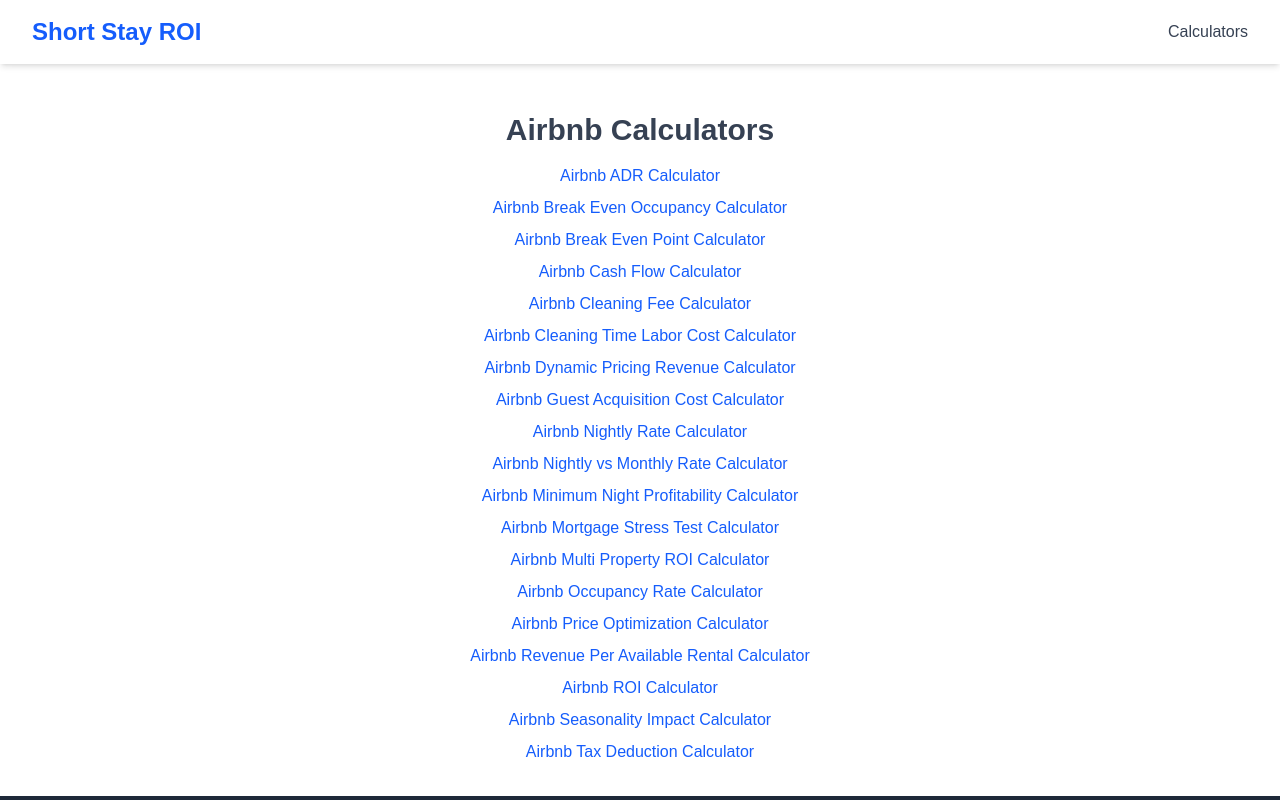
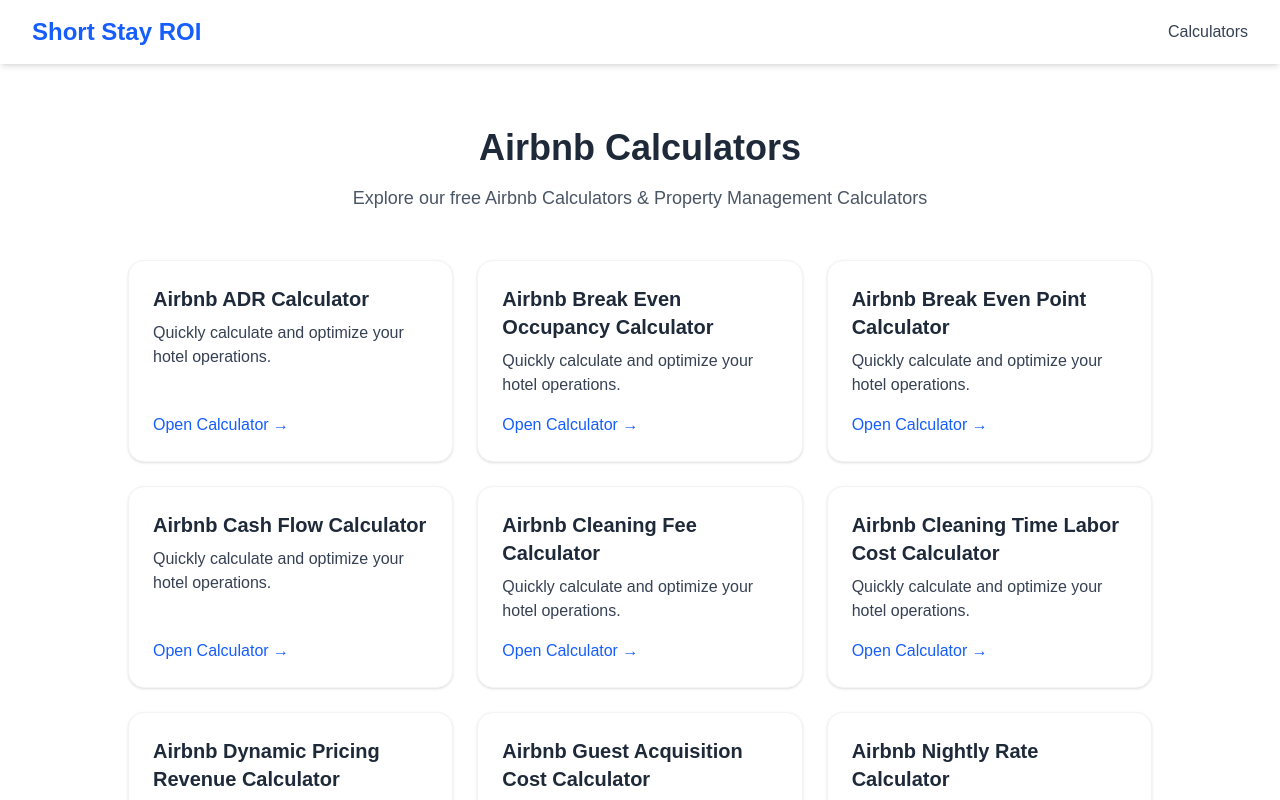
Before and after one commit to Cynthiaaa/shortstayroi-nextjs, a Next.js app: page /calculators/airbnb-calculators in a window 1280 px wide. Shown: the top 800 px of the page. Built offline with nearby package versions, Linux system fonts and the light colour scheme.

Commit message:
fix category page layout

```diff
--- a/app/calculators/[category]/page.tsx
+++ b/app/calculators/[category]/page.tsx
@@ -1,29 +1,51 @@
+import Link from "next/link";
+import { notFound } from "next/navigation";
 import { categories } from "@/lib/calculators";
-import { notFound } from "next/navigation";
 
 interface Props {
-  params: { category: string };
+  params: Promise<{ category: string }>;
 }
 
 export default async function CategoryPage({ params }: Props) {
-  // If params is a promise, you can safely await it
   const { category } = await params;
 
-  const cat = categories.find(c => c.slug === category);
+  const cat = categories.find((c) => c.slug === category);
   if (!cat) return notFound();
 
   return (
-    <div className="max-w-3xl mx-auto px-4 text-center mt-8 text-gray-700">
-      <h1 className="text-3xl font-bold mb-4">{cat.name}</h1>
-      <ul className="space-y-2">
-        {cat.calculators.map(calc => (
-          <li key={calc.slug}>
-            <a href={`/calculators/${cat.slug}/${calc.slug}`} className="text-blue-600 hover:underline">
+    <main className="max-w-6xl mx-auto px-4 sm:px-8 lg:px-16 py-12 text-gray-700">
+      {/* Header */}
+      <div className="text-center mb-12">
+        <h1 className="text-3xl sm:text-4xl font-bold mb-4 text-gray-800">
+          {cat.name}
+        </h1>
+        <p className="text-lg text-gray-600">
+          Explore our free {cat.name} & Property Management Calculators
+        </p>
+      </div>
+
+      {/* Grid of calculators */}
+      <div className="grid grid-cols-1 sm:grid-cols-2 lg:grid-cols-3 gap-6">
+        {cat.calculators.map((calc) => (
+          <article
+            key={calc.slug}
+            className="bg-white border border-gray-100 rounded-2xl shadow-sm hover:shadow-md transition p-6 flex flex-col"
+          >
+            <h2 className="text-xl font-semibold text-gray-800 mb-2">
               {calc.name}
-            </a>
-          </li>
+            </h2>
+            <p className="text-gray-700 flex-grow">
+              {calc.description || "Quickly calculate and optimize your hotel operations."}
+            </p>
+            <Link
+              href={`/calculators/${cat.slug}/${calc.slug}`}
+              className="inline-block mt-4 text-blue-600 font-medium hover:underline"
+            >
+              Open Calculator →
+            </Link>
+          </article>
         ))}
-      </ul>
-    </div>
+      </div>
+    </main>
   );
 }
```
